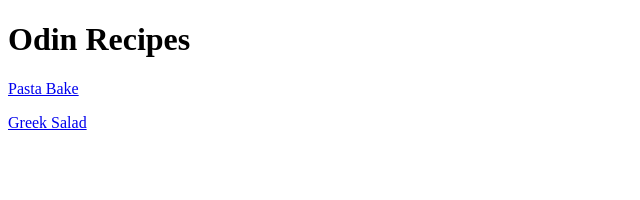
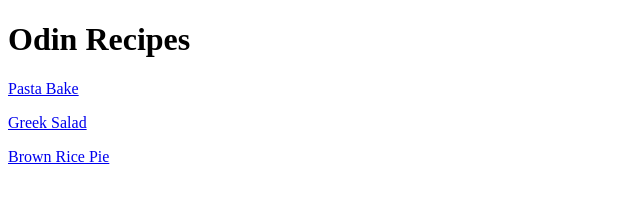
Before and after one commit to sarngastone/odin-recipes, a plain HTML site: page index.html in a window 1280 px wide. Shown: the whole page, without its empty margins (0-640 px from the left). Drawn offline with Linux system fonts and the light colour scheme.

Commit message:
Seventh Commit

```diff
--- a/index.html
+++ b/index.html
@@ -12,7 +12,7 @@
 
         <p><a href="Recipes/PastaBake.html">Pasta Bake</a></p>
         <p><a href="Recipes/GreekSalad.html">Greek Salad</a></p>
+        <p><a href="Recipes/BrownRicePie.html">Brown Rice Pie</a></p>
 
     </body>
-
 </html>
```
